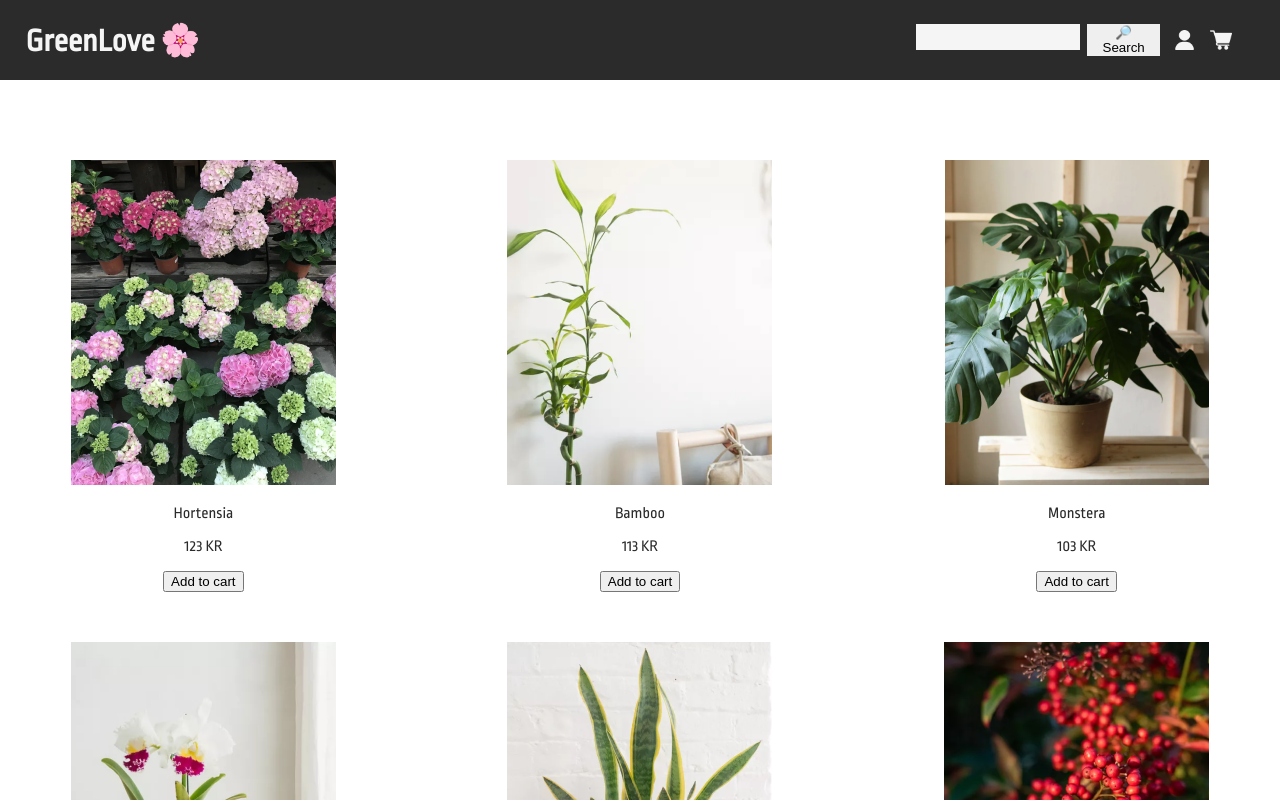
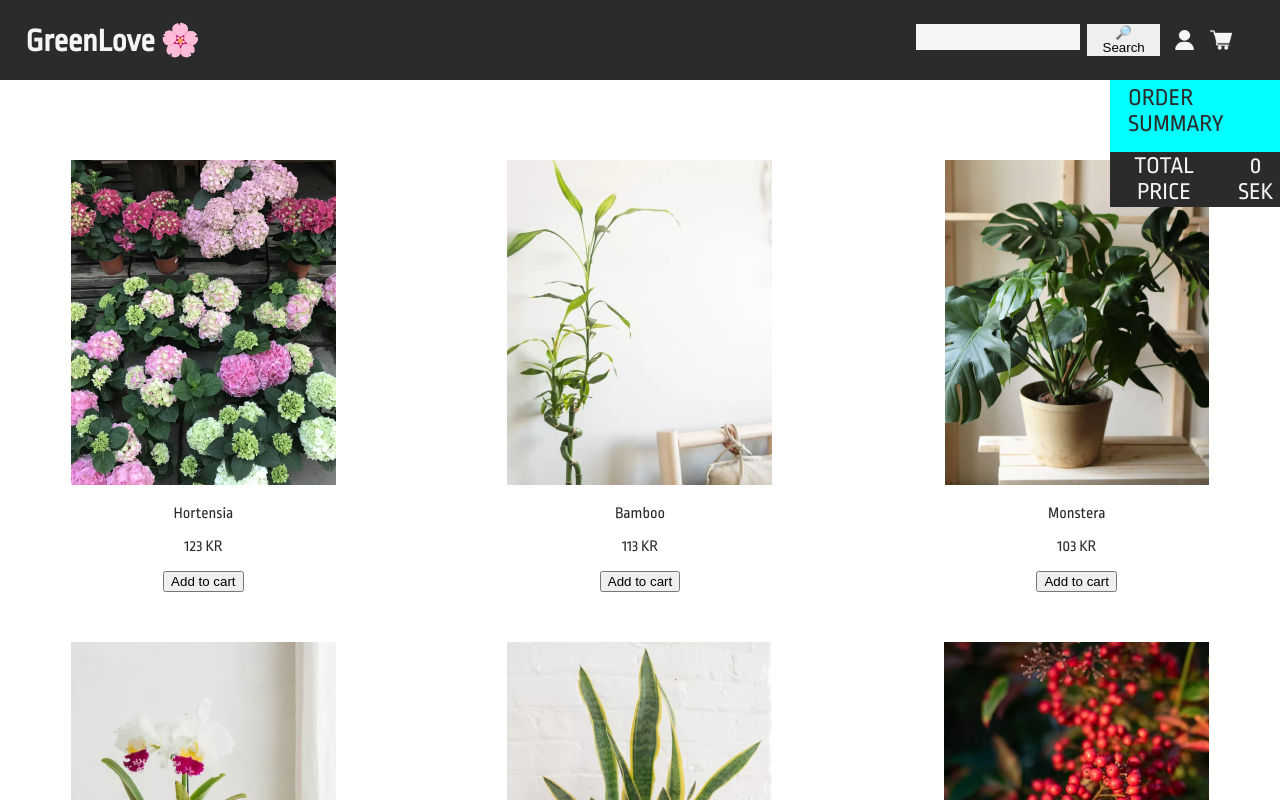
Before and after one commit to rominonix/tdd-frontend, a React (Create React App) app: page / in a window 1280 px wide. Shown: the top 800 px of the page. Built offline with nearby package versions, Linux system fonts and the light colour scheme.

Commit message:
modified home

```diff
--- a/src/screen/Home.tsx
+++ b/src/screen/Home.tsx
@@ -1,6 +1,6 @@
 import React from "react";
 import Card from "../components/card/Card";
-// import Cart from "../components/Cart/Cart";
+import Cart from "../components/Cart/Cart";
 
 interface ProductsListProps {
 
@@ -13,7 +13,7 @@ const Home: React.FC<ProductsListProps>=({  })=> {
 
     return (
         <div>
-            {/* <Cart/> */}
+            <Cart/>
             <Card />
         </div>
 
```
